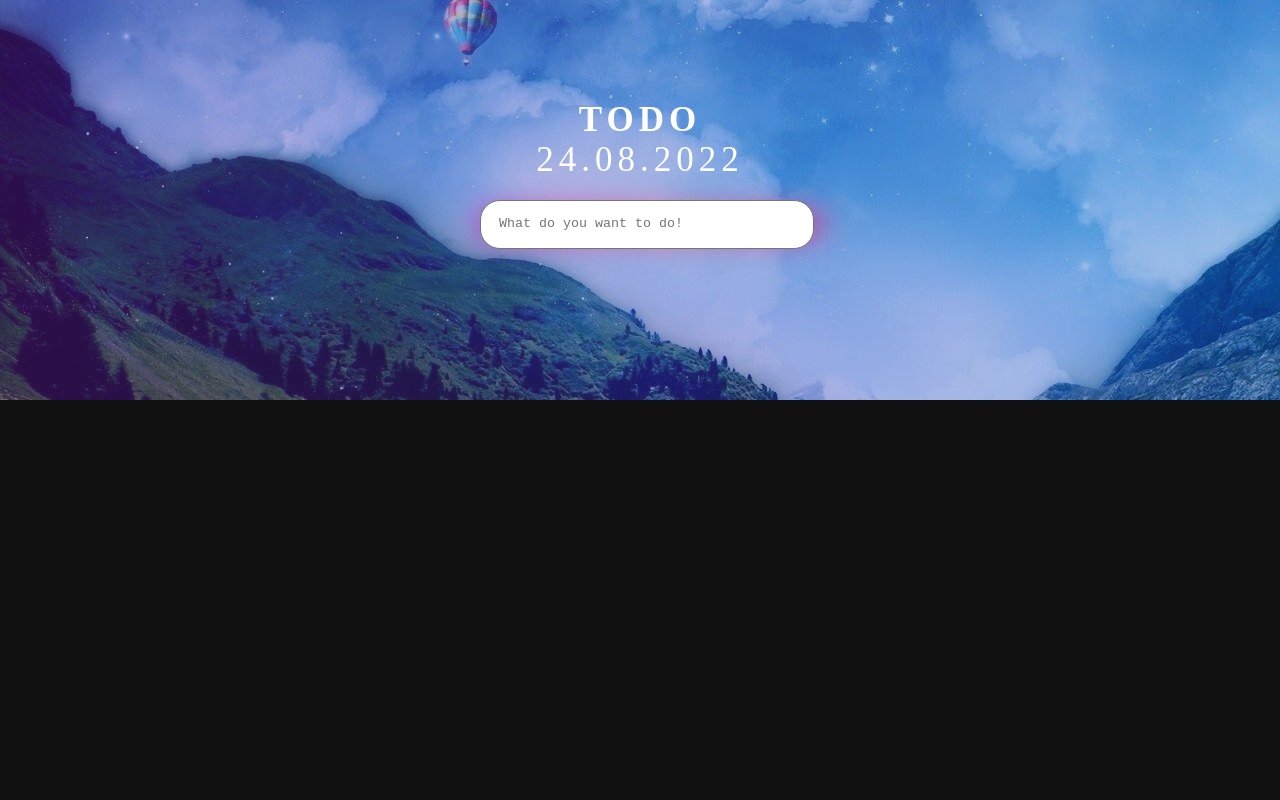
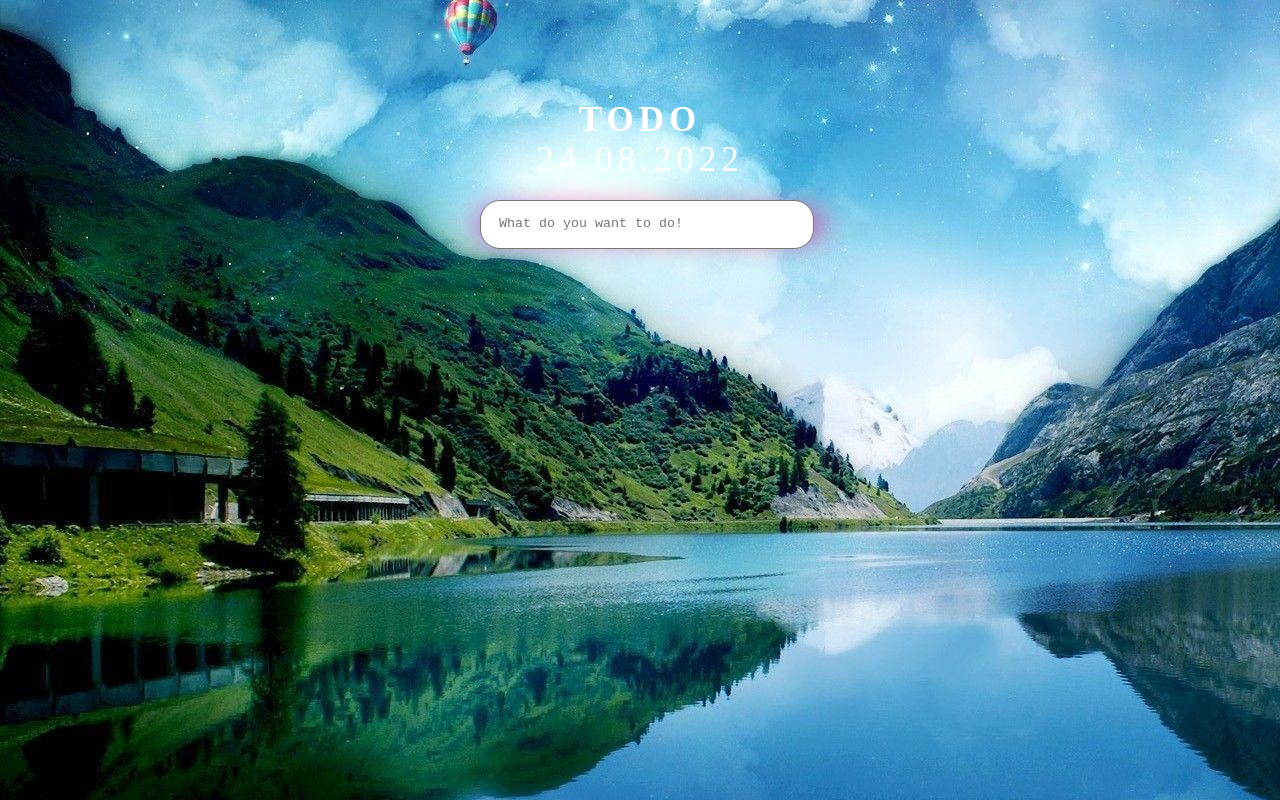
Before and after one commit to youssefMoJo/TODO---Practice-1, a React (Create React App) app: page / in a window 1280 px wide. Built offline with nearby package versions, Linux system fonts and the light colour scheme.

Commit message:
removed the background Color component and I made the image background's heightfull

```diff
--- a/src/App.js
+++ b/src/App.js
@@ -8,7 +8,7 @@ function App() {
   return (
     <div className="App">
       <BackgroundComp />
-      <BackgroundColor />
+      {/* <BackgroundColor /> */}
       <Title />
       <AddNewTodo />
 
--- a/src/Components/BackgroundComp.js
+++ b/src/Components/BackgroundComp.js
@@ -4,7 +4,8 @@ function BackgroundComp() {
     return (
         <div style={{
             backgroundImage: `url(${backgroundImg})`,
-            height: "400px",
+            // height: "400px",
+            height: "100%",
             position: "absolute",
             width: "100%",
         }}>
```
Also changed, not shown: 1 other file (tests, documents, lock files or other folders).
